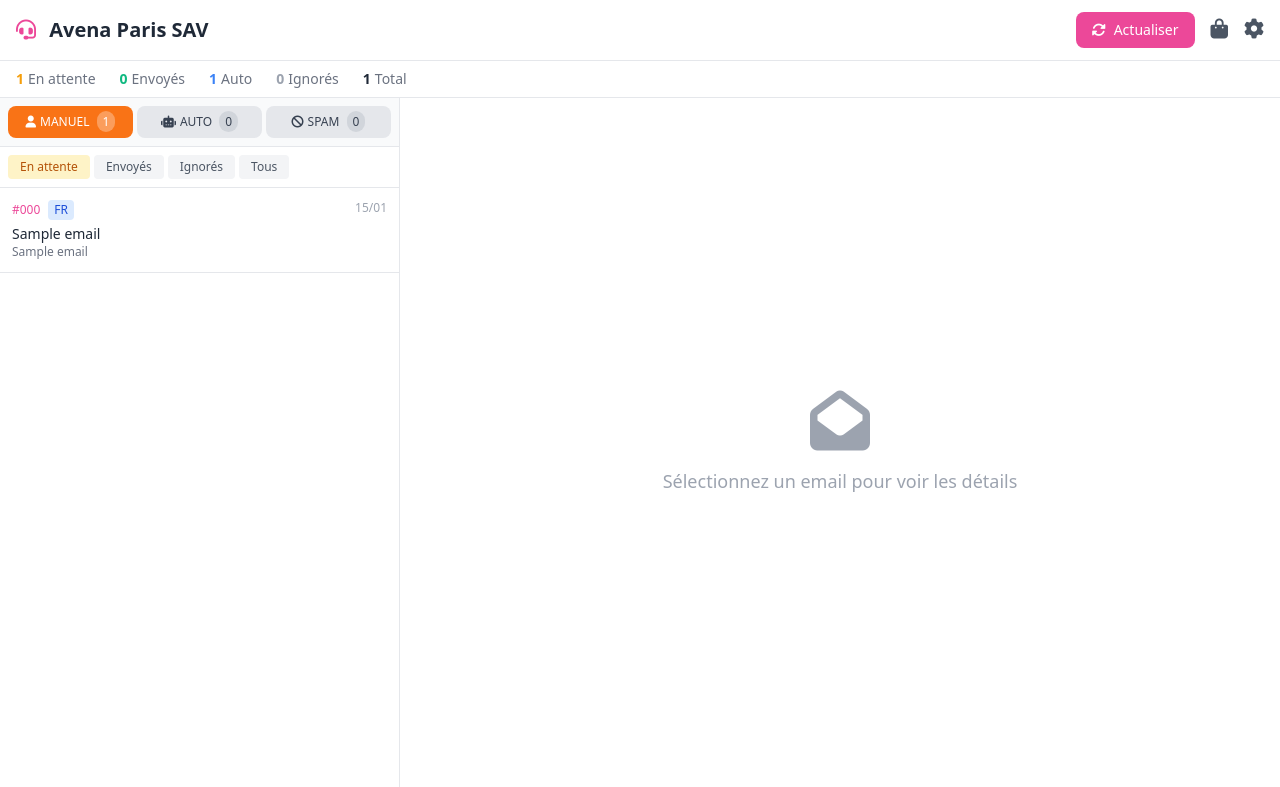
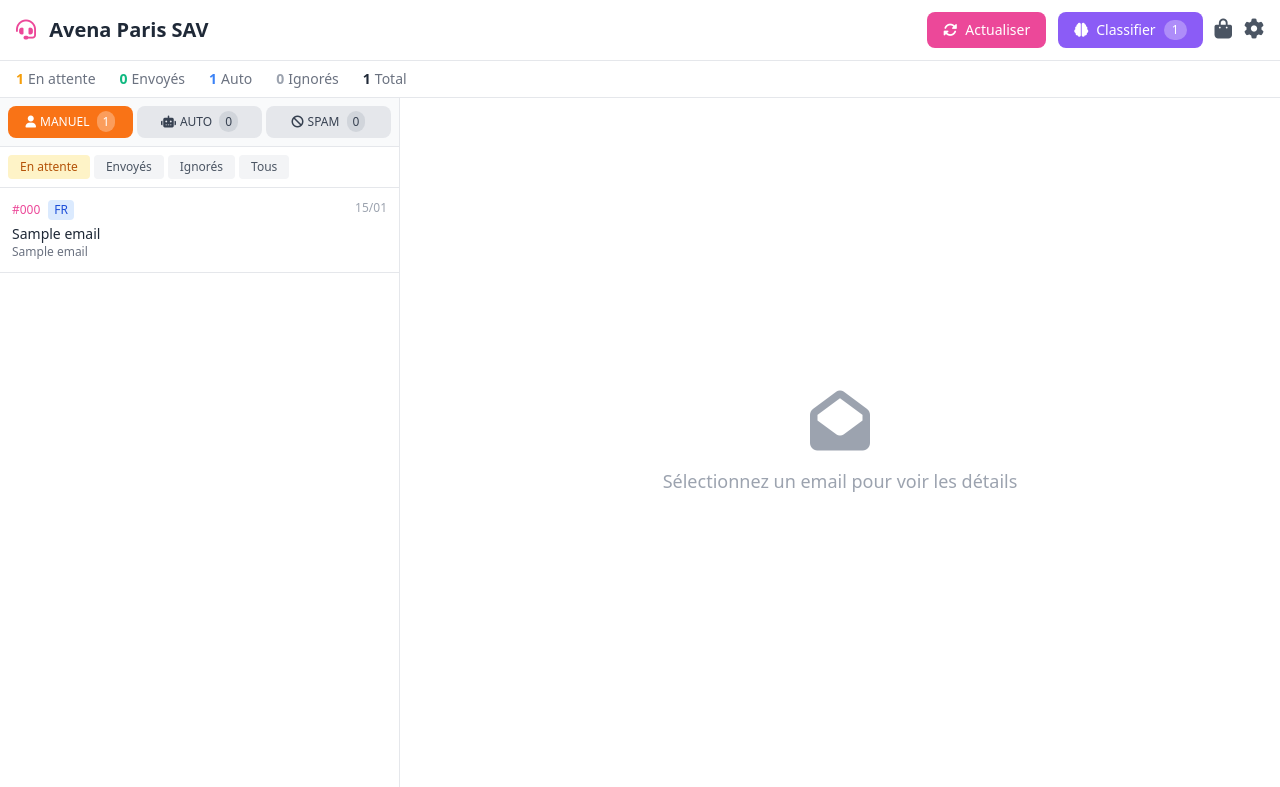
Before and after one commit to avenaparisshop/avena-sav-app, a Flask app: page / in a window 1280 px wide. Shown: the top 787 px of the page. Run offline with Flask 3, Linux system fonts and the light colour scheme; tables that the repository leaves empty hold one stand-in row (values such as "Sample post").

Commit message:
Sépare Actualiser et Classifier en 2 boutons distincts
- Bouton Actualiser: récupère les emails (INBOX + Archives) sans classifier
- Bouton Classifier: lance la classification IA (AUTO/MANUEL/SPAM)
- Affiche compteur sur le bouton Classifier si emails à traiter
- Ne lance plus la classification automatiquement au chargement

Co-Authored-By: Claude Opus 4.5 <noreply@anthropic.com>

```diff
--- a/templates/dashboard.html
+++ b/templates/dashboard.html
@@ -68,10 +68,15 @@
                     Avena Paris SAV
                 </h1>
             </div>
-            <div class="flex items-center space-x-4">
+            <div class="flex items-center space-x-3">
                 <button onclick="fetchNewEmails()" id="refreshBtn" class="bg-pink-500 hover:bg-pink-600 text-white px-4 py-2 rounded-lg flex items-center text-sm">
                     <i class="fas fa-sync-alt mr-2"></i>
                     Actualiser
+                </button>
+                <button onclick="classifyEmails()" id="classifyBtn" class="bg-purple-500 hover:bg-purple-600 text-white px-4 py-2 rounded-lg flex items-center text-sm">
+                    <i class="fas fa-brain mr-2"></i>
+                    Classifier
+                    <span id="classifyCount" class="ml-2 bg-white bg-opacity-30 px-2 py-0.5 rounded-full text-xs hidden">0</span>
                 </button>
                 <a href="/stores" class="text-gray-600 hover:text-gray-800 mr-2" title="Shops connectés">
                     <i class="fas fa-shopping-bag text-xl"></i>
@@ -971,7 +976,7 @@
             }
         }
 
-        // Fetch new emails
+        // Fetch new emails (SANS classification - juste récupération)
         async function fetchNewEmails() {
             const btn = document.getElementById('refreshBtn');
             btn.disabled = true;
@@ -985,7 +990,7 @@
                 if (data.success) {
                     showToast(data.message);
 
-                    // 2. Importe aussi nos réponses envoyées (en parallèle de la classification)
+                    // 2. Importe aussi nos réponses envoyées
                     btn.innerHTML = '<i class="fas fa-spinner fa-spin mr-2"></i>Import réponses...';
                     try {
                         const sentRes = await fetch('/api/fetch-sent-emails', { method: 'POST' });
@@ -1000,10 +1005,8 @@
                     await loadEmails();
                     loadStats();
 
-                    // 3. Lance la classification automatique si des emails sont en attente
-                    if (data.to_classify > 0) {
-                        classifyEmailsProgressively();
-                    }
+                    // Met à jour le compteur du bouton Classifier
+                    updateClassifyCount();
                 } else {
                     showToast(data.message, 'error');
                 }
@@ -1013,6 +1016,42 @@
                 btn.disabled = false;
                 btn.innerHTML = '<i class="fas fa-sync-alt mr-2"></i>Actualiser';
             }
+        }
+
+        // Met à jour le compteur d'emails à classifier
+        function updateClassifyCount() {
+            // Compte les emails PENDING (non classifiés)
+            const pendingCount = allEmails.filter(e =>
+                e.category === 'PENDING' || !e.category ||
+                !['AUTO', 'MANUEL', 'SPAM'].includes(e.category)
+            ).length;
+
+            const countSpan = document.getElementById('classifyCount');
+            if (pendingCount > 0) {
+                countSpan.textContent = pendingCount;
+                countSpan.classList.remove('hidden');
+            } else {
+                countSpan.classList.add('hidden');
+            }
+        }
+
+        // Bouton Classifier - Lance la classification IA
+        async function classifyEmails() {
+            const btn = document.getElementById('classifyBtn');
+
+            // Compte les emails à classifier
+            const toClassify = allEmails.filter(e =>
+                e.category === 'PENDING' || !e.category ||
+                !['AUTO', 'MANUEL', 'SPAM'].includes(e.category)
+            ).length;
+
+            if (toClassify === 0) {
+                showToast('Aucun email à classifier', 'info');
+                return;
+            }
+
+            btn.disabled = true;
+            classifyEmailsProgressively();
         }
 
         // Fetch sent emails (réponses)
@@ -1044,12 +1083,12 @@
             if (isClassifying) return;  // Évite les doubles appels
             isClassifying = true;
 
-            const btn = document.getElementById('refreshBtn');
+            const btn = document.getElementById('classifyBtn');
             let classified = 0;
 
             try {
                 while (true) {
-                    btn.innerHTML = `<i class="fas fa-brain mr-2"></i>Classification ${classified + 1}...`;
+                    btn.innerHTML = `<i class="fas fa-brain mr-2"></i>${classified + 1}...`;
 
                     const res = await fetch('/api/classify-next', { method: 'POST' });
                     const data = await res.json();
@@ -1078,7 +1117,9 @@
                 showToast('Erreur lors de la classification', 'error');
             } finally {
                 isClassifying = false;
-                btn.innerHTML = '<i class="fas fa-sync-alt mr-2"></i>Actualiser';
+                btn.disabled = false;
+                btn.innerHTML = '<i class="fas fa-brain mr-2"></i>Classifier';
+                document.getElementById('classifyCount').classList.add('hidden');
                 loadStats();
             }
         }
@@ -1088,11 +1129,8 @@
             loadStats();
             await loadEmails();
 
-            // Vérifie s'il y a des emails PENDING à classifier au chargement
-            const pendingCount = allEmails.filter(e => e.category === 'PENDING').length;
-            if (pendingCount > 0) {
-                classifyEmailsProgressively();
-            }
+            // Met à jour le compteur du bouton Classifier (mais ne lance PAS auto)
+            updateClassifyCount();
         });
     </script>
 </body>
```
